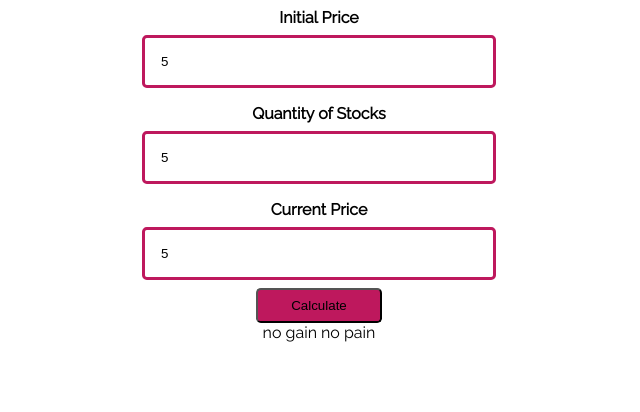
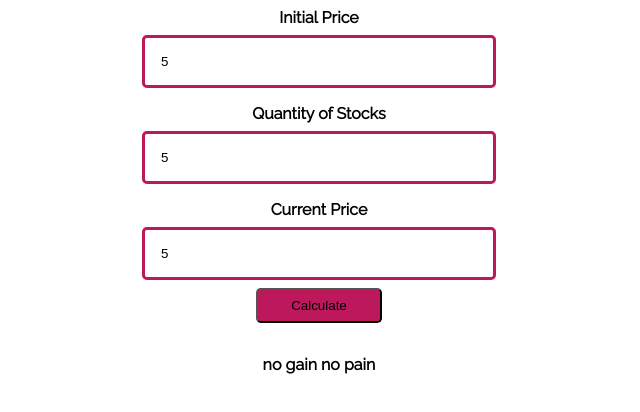
Before and after one commit to sunilvr/stock-portfolio-calculator, a plain HTML site: page index.html in a window 1280 px wide. Both pictures are taken after typing "5", "5", "5" into the empty fields and a click on the button "Calculate". Shown: the part 80-492 px from the top of the page, without its empty margins (321-961 px from the left). Drawn offline with Linux system fonts and the light colour scheme.

Commit message:
fix: changed font-weight to bold
and also changed color from light orange to dark blue

```diff
--- a/script.js
+++ b/script.js
@@ -3,6 +3,12 @@ const stocksNumber = document.querySelector("#stocks-number");
 const currentPrice = document.querySelector("#current-price");
 const calculateButton = document.querySelector("#submit-button");
 const output = document.querySelector("#output");
+
+
+/*Profit = (SellingPrice - CostPrice)
+Profit Percentage = (Profit/CostPrice)*100
+Loss = (CostPrice - SellingPrice)
+Loss Percentage = (Loss/CostPrice)*100*/
 
 function calculateProfitLoss(buyingPrice, numberOfStocks, sellingPrice){
   let profit = 0, profitPercentage = 0, loss = 0, lossPercentage = 0;
@@ -11,7 +17,7 @@ function calculateProfitLoss(buyingPrice, numberOfStocks, sellingPrice){
     // loss scenario
     loss = parseInt((buyingPrice - sellingPrice) * numberOfStocks);
     lossPercentage = parseInt((loss/(buyingPrice * numberOfStocks))*100);
-    output.style.color = 'orange';
+    output.style.color = '#4F46E5';
     output.innerText = `loss is ${loss} and loss percentage is ${lossPercentage}%`;
   } else if (sellingPrice > buyingPrice){
     // profit scenario
--- a/style.css
+++ b/style.css
@@ -32,3 +32,8 @@ button{
   border-radius: 0.3rem;
   width:10%;
 }
+
+#output{
+  margin-top: 2rem;
+  font-weight: bold;
+}
```
